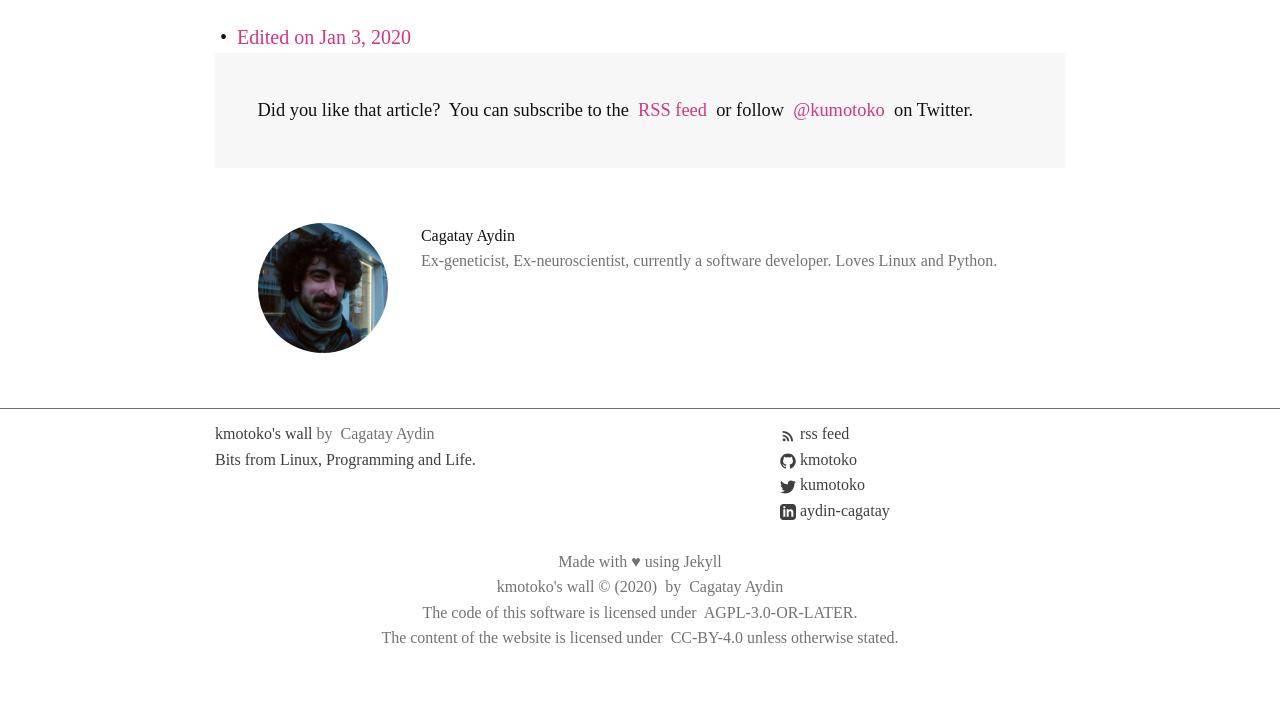
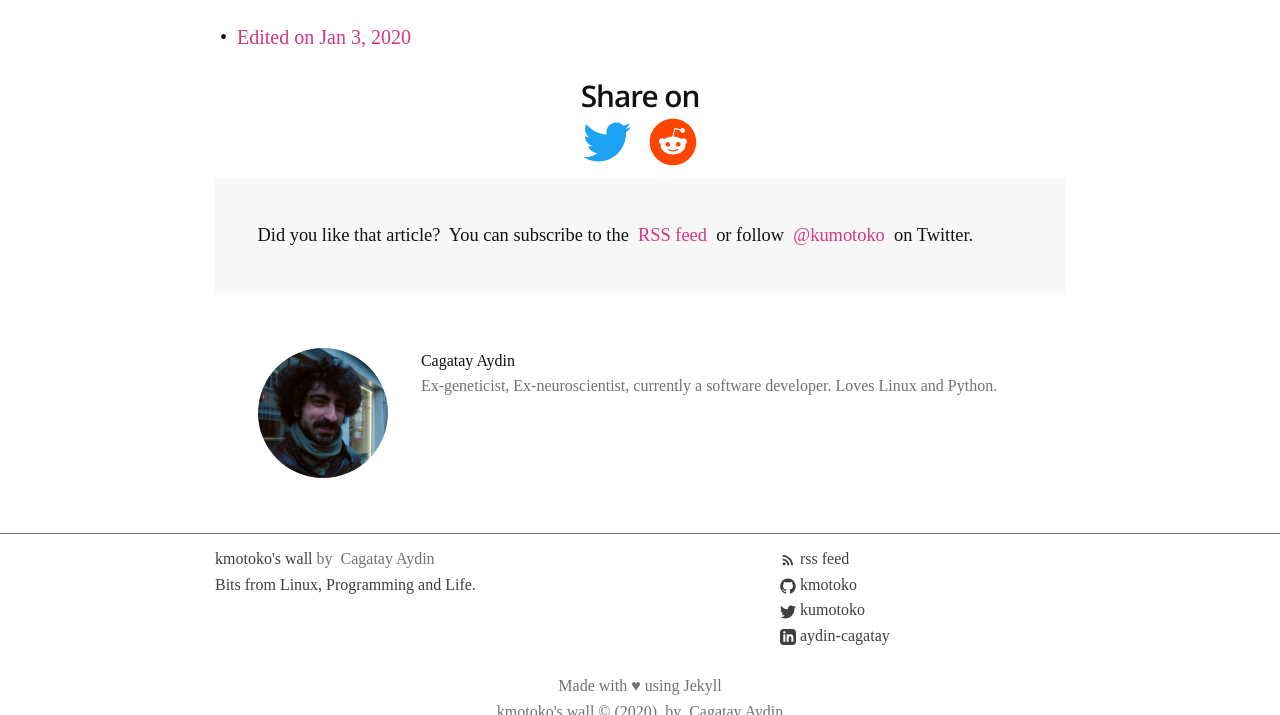
Before and after one commit to kmotoko/kmotokos-wall, a Jekyll site: the page built from _posts/2019-12-27-how-to-use-dnscrypt-proxy-to-secure-dns-queries-in-linux.md, in a window 1280 px wide and 900 px high, scrolled down 5353 px, cut to the strip 185-900 px from the top of the window. Built offline with Jekyll 4.4.1, drawn with Linux system fonts in a browser that asks for light colours; some web fonts are replaced; before the commit the page ends 6214 px from its top, so only the background shows below that.

Commit message:
Added share on social media part.

```diff
--- a/_data/academic_strings.yml
+++ b/_data/academic_strings.yml
@@ -16,6 +16,8 @@ cta:
     en: ["You can subscribe to the", "RSS feed"]
   twitter:
     en: ["or follow", "on Twitter"]
+  share:
+    en: "Share on"
 links:
   en: "Links :"
 by:
--- a/_includes/calltoaction.html
+++ b/_includes/calltoaction.html
@@ -1,3 +1,10 @@
+{% if page.layout == "posts" -%}
+<div class="social-share">
+  <h2>{{- site.data.academic_strings.cta.share["en"] | strip_html | strip_newlines | xml_escape -}}</h2>
+  {% include _icons/twitter_share.html -%}
+  {%- include _icons/reddit_share.html -%}
+</div>
+{%- endif %}
 <div class="colored-block">
   {%- assign cta = site.data.academic_strings.cta -%}
   {% if page.layout == "home" or page.layout == "archive" -%}
--- a/_layouts/posts.html
+++ b/_layouts/posts.html
@@ -57,7 +57,7 @@ layout: default
   </div>
 
   {% include last_modified_at.html object=page%}
-  <br/>
+
   {% include calltoaction.html %}
 
   {% if site.data.author.shortbio and site.data.author.name -%}
```
